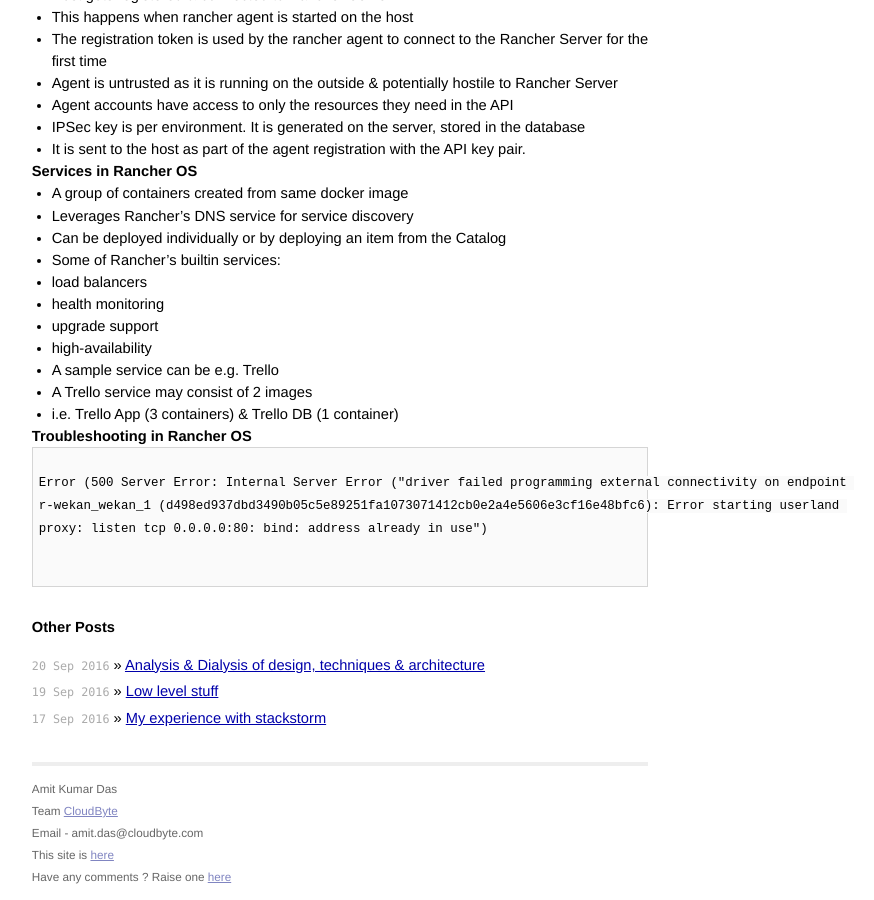
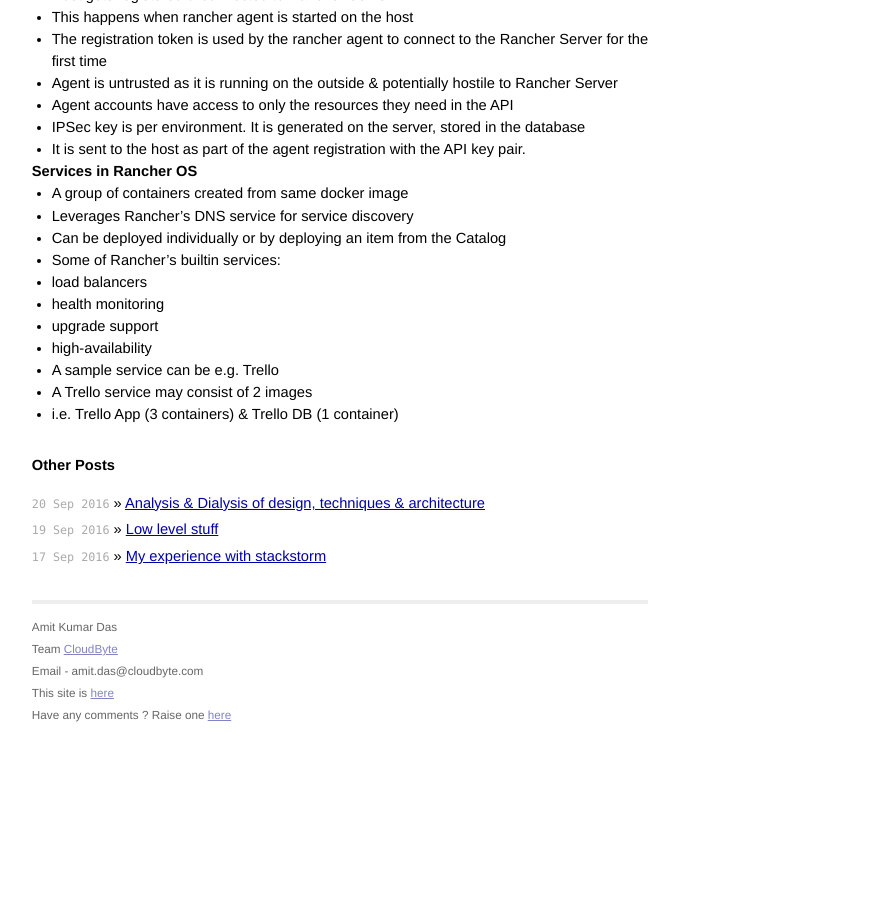
Before and after one commit to AmitKumarDas/amitkumardas.github.io, a Jekyll site: the page built from _posts/2016-09-18-analysis-and-dialysis-of-containers.md, in a window 1280 px wide and 900 px high, scrolled down 1611 px. Shown: the whole window, without its empty margins (300-1174 px from the left). Built offline with Jekyll 4.4.1, drawn with Linux system fonts in a browser that asks for light colours; after the commit the page ends 2349 px from its top, so only the background shows below that.

Commit message:
Update 2016-09-18-analysis-and-dialysis-of-containers.md

````diff
--- a/_posts/2016-09-18-analysis-and-dialysis-of-containers.md
+++ b/_posts/2016-09-18-analysis-and-dialysis-of-containers.md
@@ -101,14 +101,3 @@ sudo docker run -d --restart=always -p 8080:8080 rancher/server
 - A sample service can be e.g. Trello
  - A Trello service may consist of 2 images
  - i.e. Trello App (3 containers) & Trello DB (1 container)
-
-### Troubleshooting in Rancher OS
-
-```
-
-Error (500 Server Error: Internal Server Error ("driver failed programming external connectivity on endpoint
-r-wekan_wekan_1 (d498ed937dbd3490b05c5e89251fa1073071412cb0e2a4e5606e3cf16e48bfc6): Error starting userland
-proxy: listen tcp 0.0.0.0:80: bind: address already in use")
-
-
-```
````
